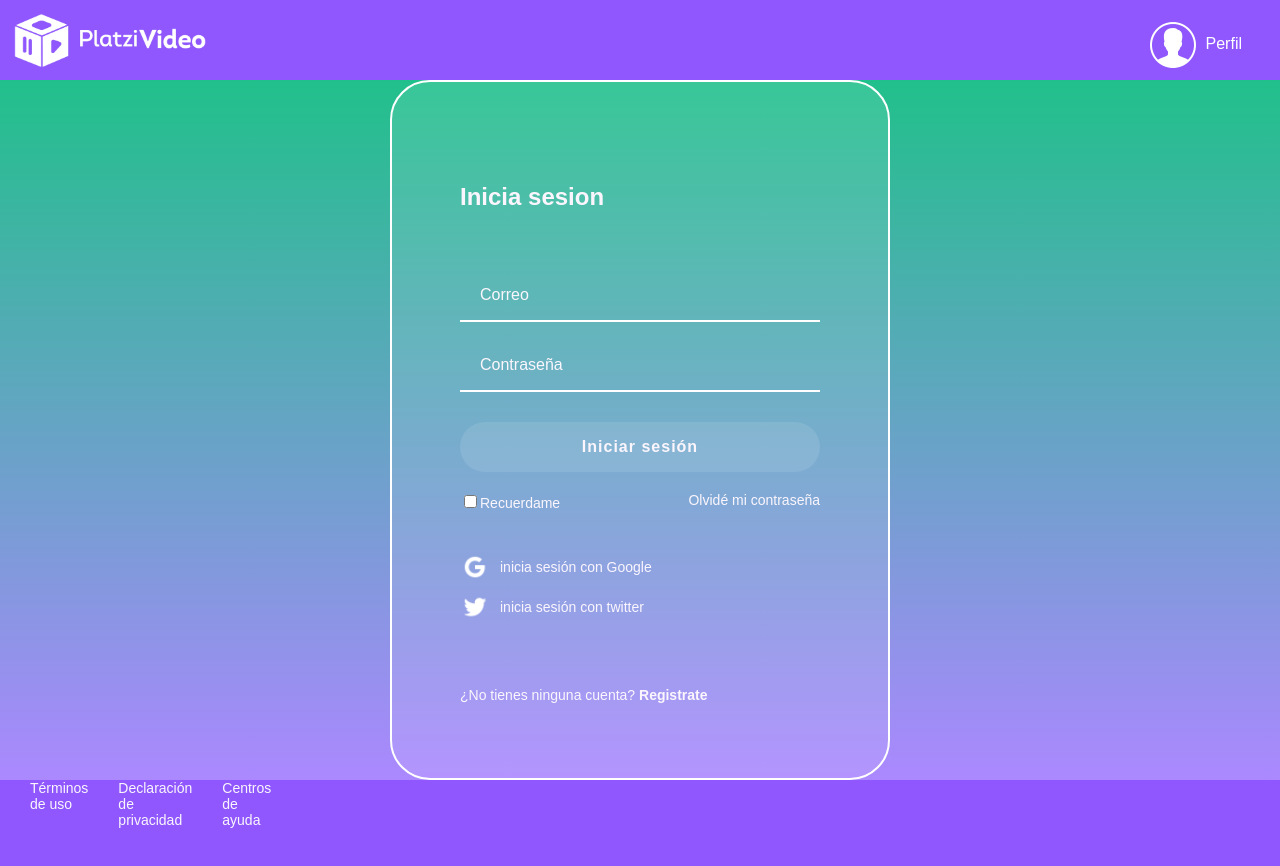
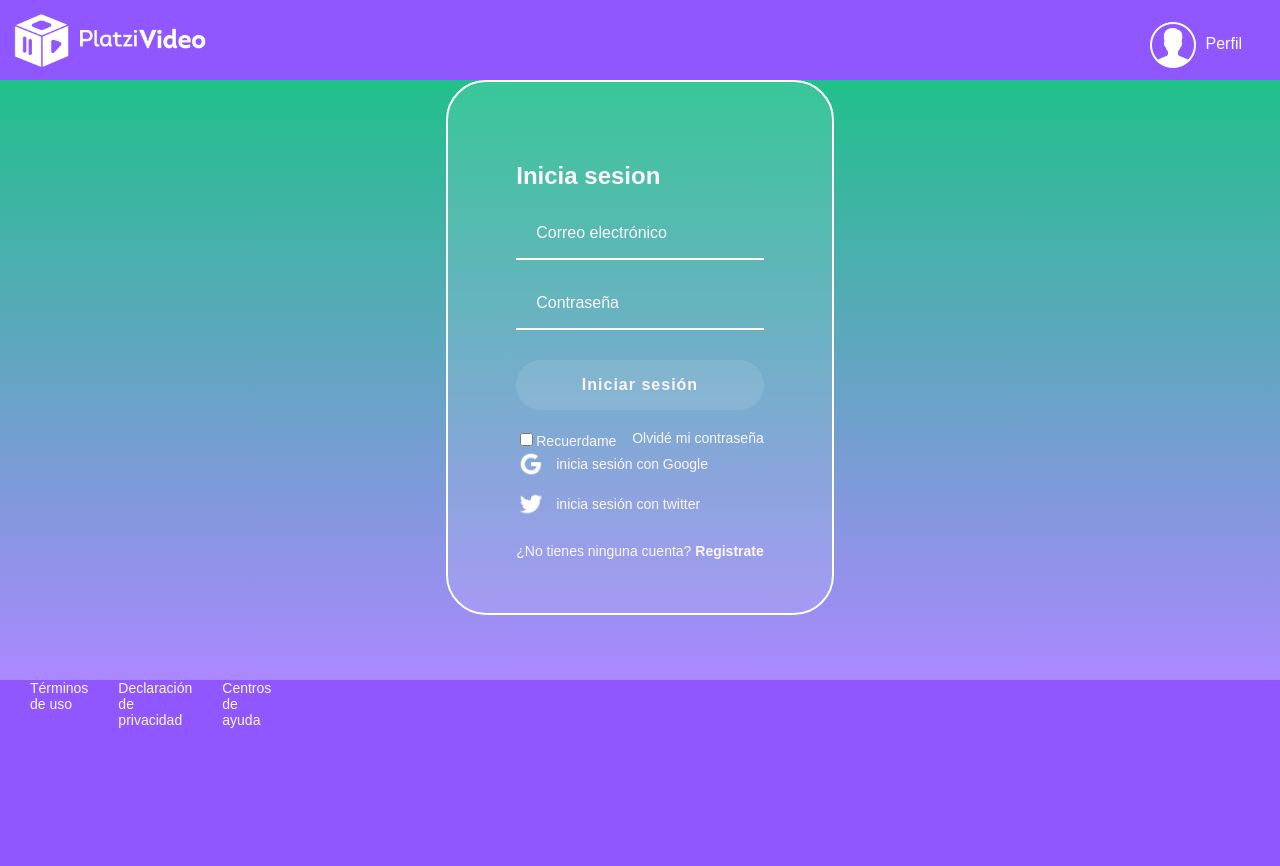
Before and after one commit to Yotis56/Platzi-video-react-, a React app: page /login in a window 1280 px wide. Shown: the top 866 px of the page. After the commit the page ends 800 px from the top, so only its background shows below. Built offline with nearby package versions, Linux system fonts and the light colour scheme; the HTML template or start-up script is replaced by a standard one; a web font is replaced by a local one.

Commit message:
4.0: Login page with login action simulated

```diff
--- a/src/actions/index.js
+++ b/src/actions/index.js
@@ -1,6 +1,7 @@
 export const actions = {
   setFavorite: 'SET_FAVORITE',
-  deleteFavorite: 'DELETE_FAVORITE'
+  deleteFavorite: 'DELETE_FAVORITE',
+  login: 'LOGIN_REQUEST',
 }
 
 export const setFavorite = payload => ({
@@ -13,4 +14,9 @@ export const deleteFavorite = payload => ({
   payload,
 })
 
+export const loginRequest = payload => ({
+  type: actions.login,
+  payload
+})
+
 //acá la acción recibe información sobre lo que tiene que añadir (payload) y devolvemos el tipo de acción con la información que se añadió.
--- a/src/assets/styles/components/Search.scss
+++ b/src/assets/styles/components/Search.scss
@@ -22,7 +22,6 @@
   margin-bottom: 20px;
   outline: none;
   padding: 0px 20px;
-  width: 70%;
   &::placeholder {
     color: white;
   }
--- a/src/assets/styles/pages/Login.scss
+++ b/src/assets/styles/pages/Login.scss
@@ -24,8 +24,6 @@ a {
     border-radius: 40px;
     color: $text-color;
     padding: 60px 68px 40px;
-    min-height: 700px;
-    width: 500px;
     display: flex;
     justify-content: space-around;
     flex-direction: column;
--- a/src/components/Header.jsx
+++ b/src/components/Header.jsx
@@ -20,8 +20,8 @@ function Header () {
           <p>Perfil</p>
         </div>
         <ul>
-          <li><Link to="/login">Cuenta</Link></li>
-          <li><Link to="/register">Iniciar sesión</Link></li>
+          <li><Link to="#">Cuenta</Link></li>
+          <li><Link to="/login">Iniciar sesión</Link></li>
         </ul>
       </div>
         {/* {
--- a/src/pages/Login.js
+++ b/src/pages/Login.js
@@ -1,22 +1,55 @@
-import React from 'react'
+import React, { useState } from 'react'
+import { connect } from 'react-redux'
 import { Link } from 'react-router-dom'
+//actions
+import { loginRequest } from '../actions'
 //assets
 import googleIcon from '../assets/images/google-icon.png'
 import twitterIcon from '../assets/images/twitter-icon.png'
-
 //styles
 import '../assets/styles/pages/Login.scss'
 
-const Login = () => {
+const Login = (props) => {
+
+  //creo en el estado del componente la información del formulario, inicializandolo como campos vacíos.
+  const [form, setValues] = useState({
+    email: '',
+  })
+  //función que se encarga de recoger la info tipeada en los input. y guardarla en el estado del componente
+  const handleInput = event => {
+    setValues({
+      ...form,
+      [event.target.name]: event.target.value,
+    })
+  }
+  //función que se encarga de transmitir el submit.
+  const handleSubmit = event => {
+    event.preventDefault()
+    props.loginRequest(form)
+    props.history.push('/')
+  }
+
   return (
     <React.Fragment>
       <section className="login">
         <div className="login-container">
           <h2 className="login-title">Inicia sesion</h2>
-          <form action="" className="login-form">
-            <input className="login-input" type="text" placeholder="Correo" />
-            <input className="login-input" type="email" placeholder="Contraseña" />
-            <button className="login-btn">Iniciar sesión</button>
+          <form action="" className="login-form" onSubmit={handleSubmit}>
+            <input
+              name="email"
+              className="login-input"
+              type="email"
+              placeholder="Correo electrónico"
+              onChange={handleInput}
+            />
+            <input
+              name="password"
+              className="login-input"
+              type="password"
+              placeholder="Contraseña"
+              onChange={handleInput}
+            />
+            <button type="submit" className="login-btn">Iniciar sesión</button>
             <div className="login-remember">
               <label htmlFor="checkbox1"><input type="checkbox" id="checkbox1" value="checkbox"/>Recuerdame</label>
               <a href="#">Olvidé mi contraseña</a>
@@ -33,4 +66,8 @@ const Login = () => {
   )
 }
 
-export default Login
+const mapDispatchToProps = {
+  loginRequest,
+}
+
+export default connect(null, mapDispatchToProps)(Login)
--- a/src/reducers/index.js
+++ b/src/reducers/index.js
@@ -13,6 +13,11 @@ const reducer = (state, action) => {
         ...state,
         myList: state.myList.filter(item => item.id !== action.payload)
       }
+    case 'LOGIN_REQUEST':
+      return {
+        ...state,
+        user: action.payload,
+      }
     default:
       return state
   }
```
Also changed, not shown: src/utils/gravatar.js (added).
